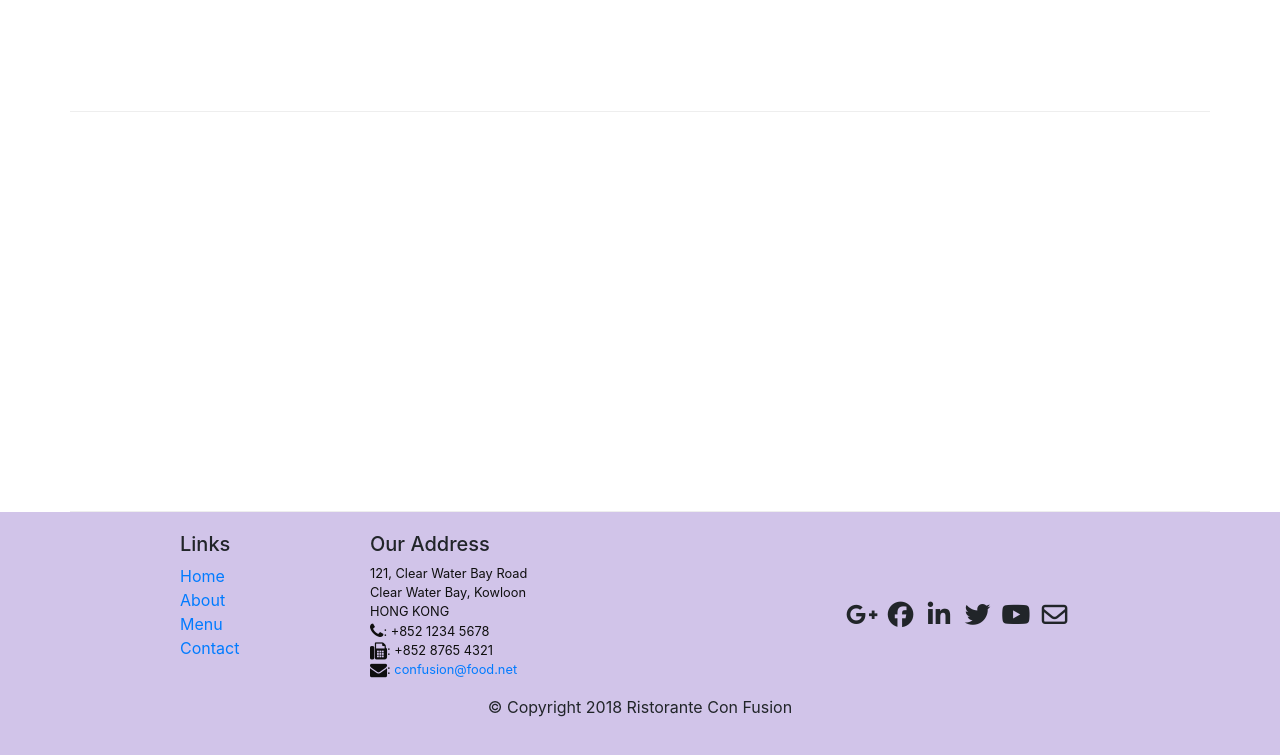
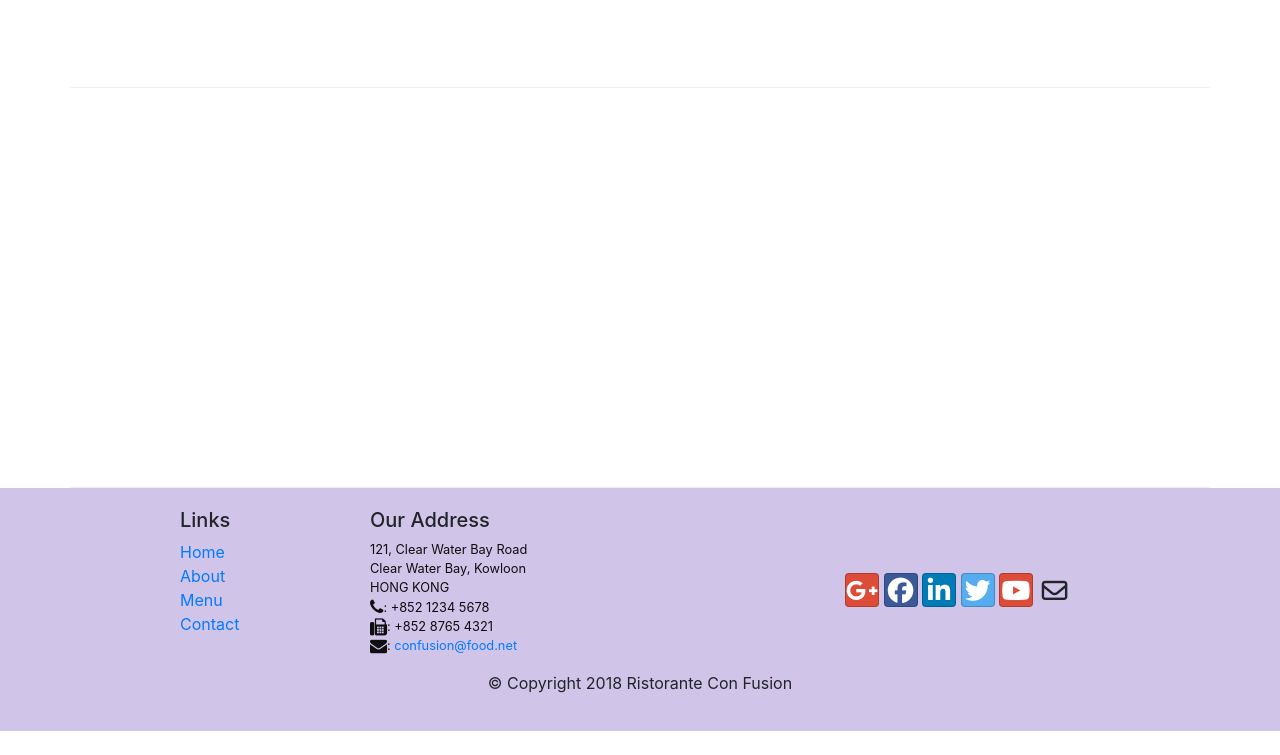
Before and after one commit to Shivang949/restaurent.github.io, a website: page index.html in a window 1280 px wide. Shown: the part 1867-2622 px from the top of the page. After the commit the page ends 2598 px from the top, so only its background shows below. Drawn offline with nearby package versions, Linux system fonts and the light colour scheme.

Commit message:
Update index.html

```diff
--- a/index.html
+++ b/index.html
@@ -17,7 +17,7 @@
     <script src="https://cdnjs.cloudflare.com/ajax/libs/popper.js/1.14.7/umd/popper.min.js" integrity="sha384-UO2eT0CpHqdSJQ6hJty5KVphtPhzWj9WO1clHTMGa3JDZwrnQq4sF86dIHNDz0W1" crossorigin="anonymous"></script>
     <script src="https://stackpath.bootstrapcdn.com/bootstrap/4.3.1/js/bootstrap.min.js" integrity="sha384-JjSmVgyd0p3pXB1rRibZUAYoIIy6OrQ6VrjIEaFf/nJGzIxFDsf4x0xIM+B07jRM" crossorigin="anonymous"></script>
     <link rel="stylesheet" href="https://cdnjs.cloudflare.com/ajax/libs/font-awesome/4.7.0/css/font-awesome.min.css">
-    https://cdn.tutorialjinni.com/bootstrap-social/5.1.1/bootstrap-social.css
+    <link rel = "stylesheet" href = "bootstrap-social.css">
 </head>
 
 <body>
```
